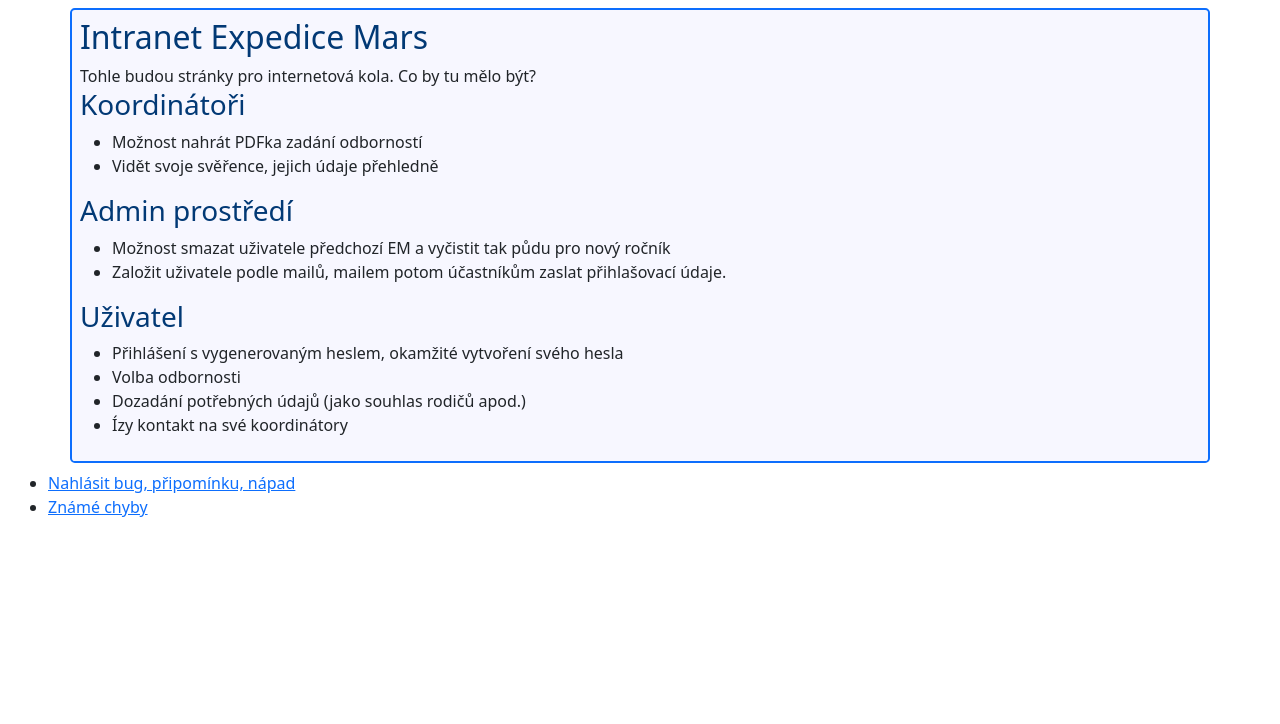
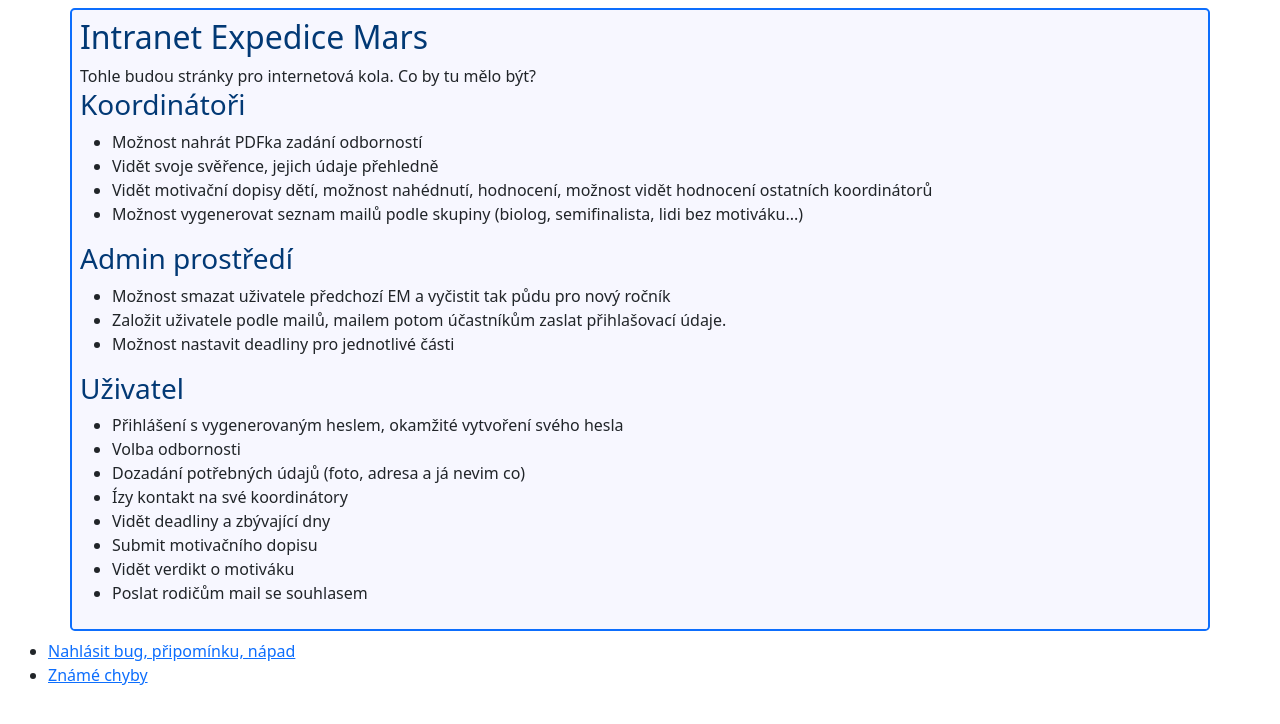
Before and after one commit to expedicemars/intranet, a Flask app: page / in a window 1280 px wide. Shown: the part 56-780 px from the top of the page. Run offline with Flask 2, Linux system fonts and the light colour scheme; some libraries are stand-ins or nearby versions.

Commit message:
upravenej todo

```diff
--- a/website/templates/home.html
+++ b/website/templates/home.html
@@ -9,18 +9,25 @@
     <ul>
         <li>Možnost nahrát PDFka zadání odborností</li>
         <li>Vidět svoje svěřence, jejich údaje přehledně</li>
+        <li>Vidět motivační dopisy dětí, možnost nahédnutí, hodnocení, možnost vidět hodnocení ostatních koordinátorů</li>
+        <li>Možnost vygenerovat seznam mailů podle skupiny (biolog, semifinalista, lidi bez motiváku...)</li>
     </ul>
     <h3>Admin prostředí</h3>
     <ul>
         <li>Možnost smazat uživatele předchozí EM a vyčistit tak půdu pro nový ročník</li>
         <li>Založit uživatele podle mailů, mailem potom účastníkům zaslat přihlašovací údaje.</li>
+        <li>Možnost nastavit deadliny pro jednotlivé části</li>
     </ul>
     <h3>Uživatel</h3>
     <ul>
         <li>Přihlášení s vygenerovaným heslem, okamžité vytvoření svého hesla</li>
         <li>Volba odbornosti</li>
-        <li>Dozadání potřebných údajů (jako souhlas rodičů apod.)</li>
+        <li>Dozadání potřebných údajů (foto, adresa a já nevim co)</li>
         <li>Ízy kontakt na své koordinátory</li>
+        <li>Vidět deadliny a zbývající dny</li>
+        <li>Submit motivačního dopisu</li>
+        <li>Vidět verdikt o motiváku</li>
+        <li>Poslat rodičům mail se souhlasem</li>
     </ul>
 </div>
 {% endblock %}
--- a/website/templates/index.html
+++ b/website/templates/index.html
@@ -7,7 +7,7 @@
     <link rel="stylesheet" type="text/css" href="{{url_for('static',filename='css/style.css')}}">
     <link href="https://cdn.jsdelivr.net/npm/bootstrap@5.1.0/dist/css/bootstrap.min.css" rel="stylesheet" integrity="sha384-KyZXEAg3QhqLMpG8r+8fhAXLRk2vvoC2f3B09zVXn8CA5QIVfZOJ3BCsw2P0p/We" crossorigin="anonymous">
     <link rel="shortcut icon" href="{{ url_for('static', filename='favicooon.ico') }}">
-    <title>Šablona</title>
+    <title>EM Intranet</title>
 </head>
 
 <body class="mx-3">
```
